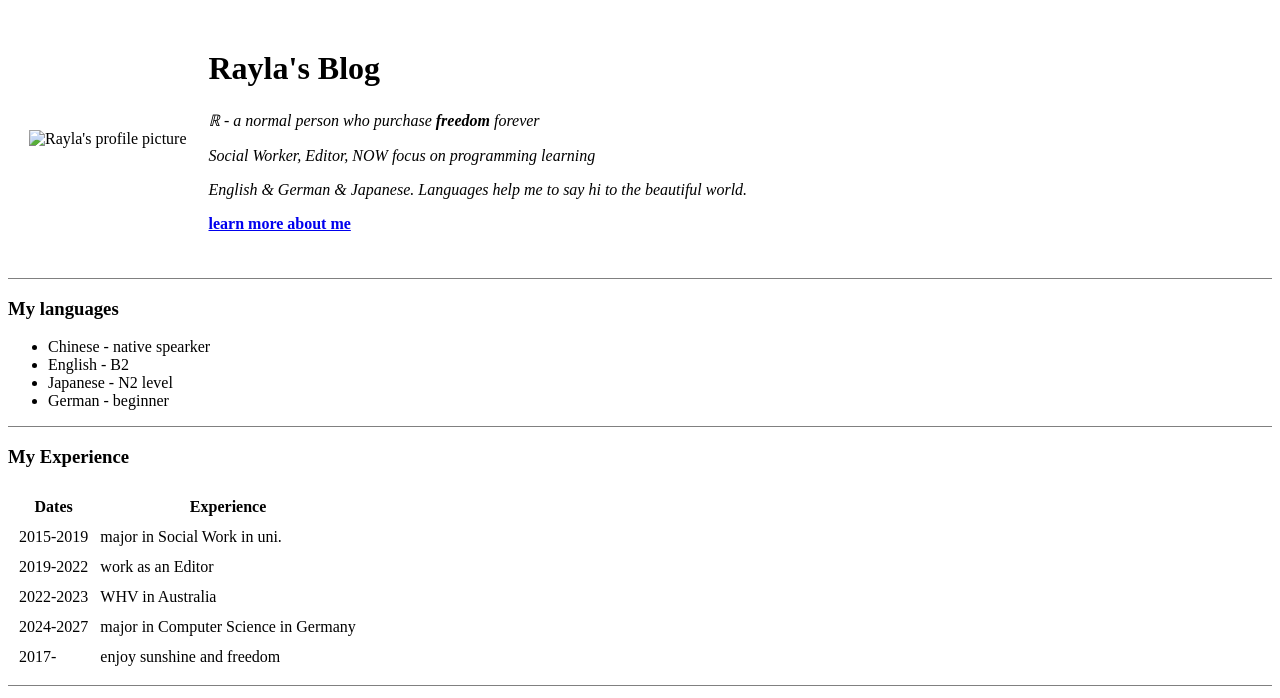
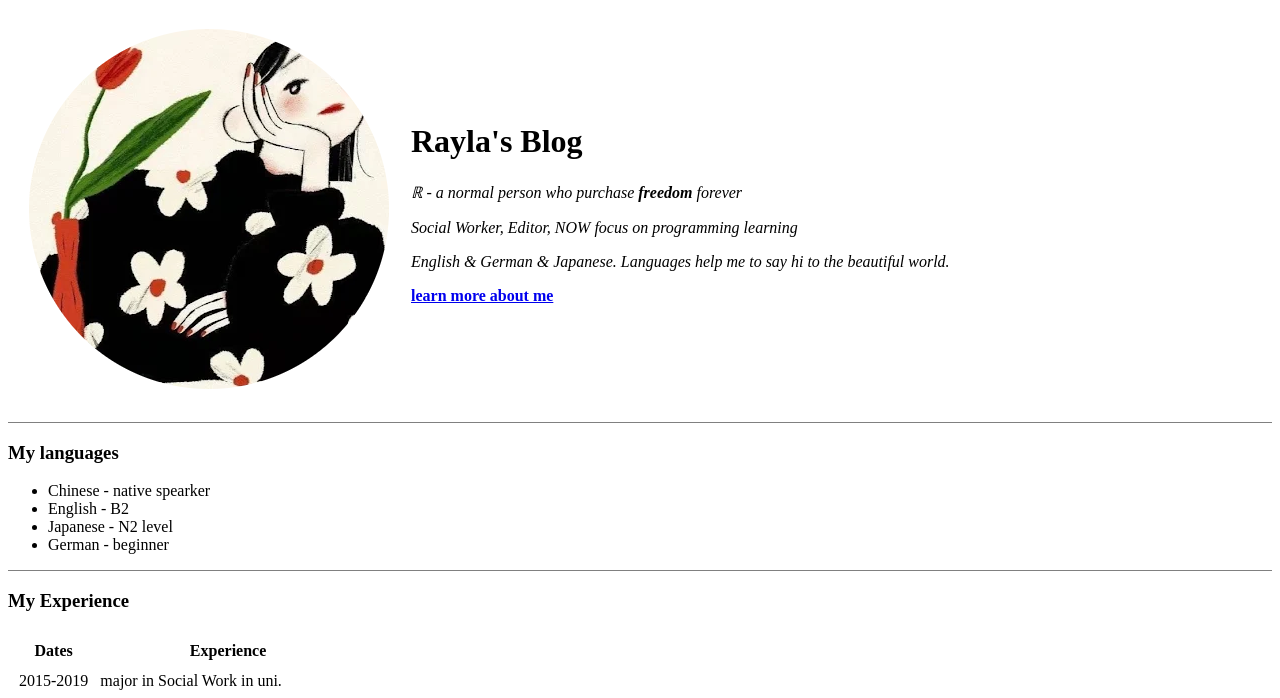
Before and after one commit to rayla19990921/homework-1, a plain HTML site: page index.html in a window 1280 px wide. Shown: the top 698 px of the page. Drawn offline with Linux system fonts and the light colour scheme.

Commit message:
Update index.html

```diff
--- a/index.html
+++ b/index.html
@@ -9,7 +9,7 @@
 <body>
   <table cellspacing="20">
     <tr>
-      <td><img src="image/photo.png" alt="Rayla's profile picture"></td>
+      <td><img src="https://raw.githubusercontent.com/rayla19990921/homework-1/main/photo.png" alt="Rayla's profile picture"></td>
       <td>
         <h1>Rayla's Blog</h1>
         <p><em>ℝ - a normal person who purchase <strong>freedom</strong> forever</em></p>
```
